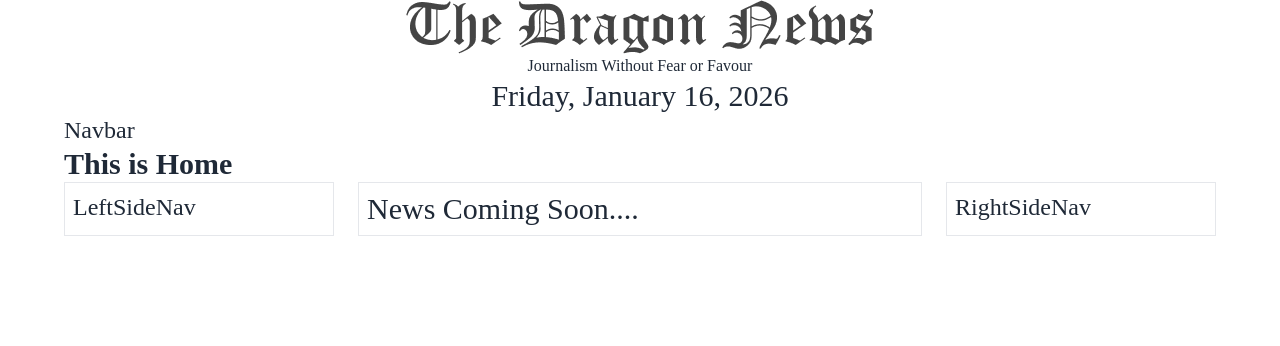
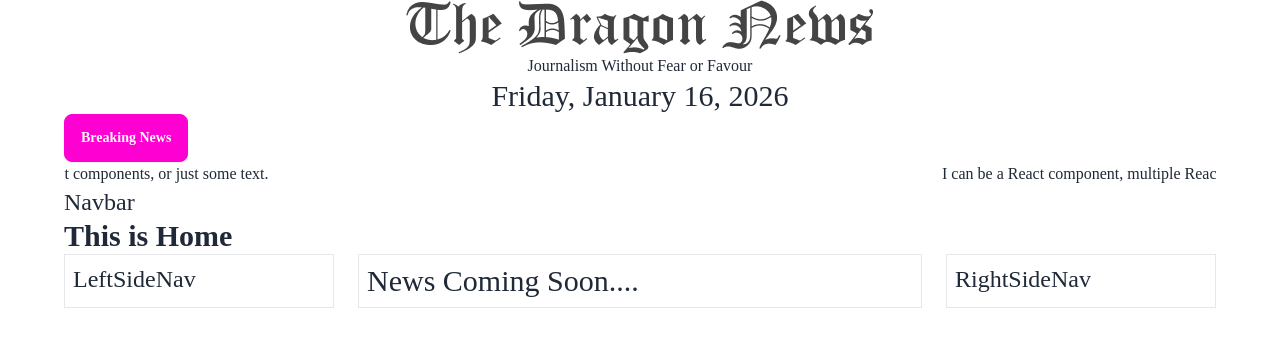
Before and after one commit to alalhosen/react-dragon-news-auth, a React (Vite) app: page / in a window 1280 px wide. Shown: the top 346 px of the page. Built offline with nearby package versions, Linux system fonts and the light colour scheme.

Commit message:
install react marquee

```diff
--- a/package.json
+++ b/package.json
@@ -16,6 +16,7 @@
     "moment": "^2.30.1",
     "react": "^19.2.0",
     "react-dom": "^19.2.0",
+    "react-fast-marquee": "^1.6.5",
     "react-router-dom": "^7.12.0",
     "sort-by": "^1.2.0"
   },
--- a/src/pages/Home/BreakingNews.jsx
+++ b/src/pages/Home/BreakingNews.jsx
@@ -1,9 +1,15 @@
-// const BreakingNews = () => {
-//   return (
-//     <div>
-//       <button className="btn btn-danger">Breaking News</button>
-//     </div>
-//   );
-// };
+import Marquee from "react-fast-marquee";
 
-// export default BreakingNews;
+const BreakingNews = () => {
+  return (
+    <div>
+      <button className="btn btn-secondary">Breaking News</button>
+      <Marquee>
+        I can be a React component, multiple React components, or just some
+        text.
+      </Marquee>
+    </div>
+  );
+};
+
+export default BreakingNews;
--- a/src/pages/Home/Home.jsx
+++ b/src/pages/Home/Home.jsx
@@ -2,11 +2,13 @@ import Header from "../Shared/Header/Header";
 import LeftSideNav from "../Shared/LeftSideNav/LeftSideNav";
 import Navbar from "../Shared/Navbar/Navbar";
 import RightSideNav from "../Shared/RightSideNav/RightSideNav";
+import BreakingNews from "./BreakingNews";
 
 const Home = () => {
   return (
     <div>
       <Header></Header>
+      <BreakingNews></BreakingNews>
       <Navbar></Navbar>
       <h2 className="text-3xl font-poppins font-bold">This is Home</h2>
       <div className="text-3xl grid grid-cols-1 md:grid-cols-4 gap-6">
```
Also changed, not shown: 1 other file (tests, documents, lock files or other folders).
